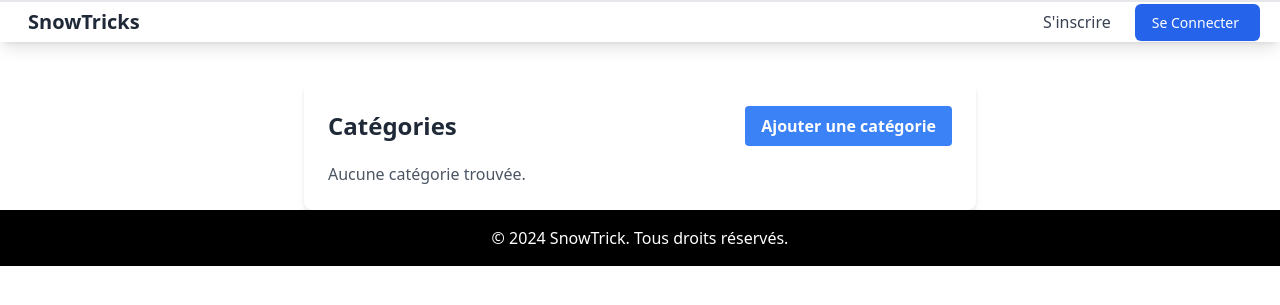
After one commit to AlxFrst/SnowTricks, a Symfony app: template templates/category/index.html.twig in a window 1280 px wide. The commit adds this page. Shown: the top 305 px of the page. Run offline with Twig, Linux system fonts and the light colour scheme; the template is opened without the code that fills it, so the values that code supplies are empty; some libraries are stand-ins or nearby versions.

Commit message:
Update category templates

```diff
--- a/templates/category/add.html.twig
+++ b/templates/category/add.html.twig
@@ -5,7 +5,7 @@
 {% block body %}
     <div class="flex justify-center mt-10">
         <div class="w-full max-w-lg p-6 bg-white rounded-lg shadow-md">
-            <h1 class="text-2xl font-semibold text-gray-800">Add a Category</h1>
+            <h1 class="text-2xl font-semibold text-gray-800">Ajouter une catégorie</h1>
             {% for message in app.flashes('success') %}
                 <div class="mt-4 p-2 bg-green-100 text-green-800 rounded">
                     {{ message }}
--- /dev/null
+++ b/templates/category/index.html.twig
@@ -0,0 +1,39 @@
+{% extends 'base.html.twig' %}
+
+{% block title %}Catégories{% endblock %}
+
+{% block body %}
+    <div class="flex justify-center mt-10">
+        <div class="w-full max-w-2xl p-6 bg-white rounded-lg shadow-md">
+            <div class="flex justify-between items-center">
+                <h1 class="text-2xl font-semibold text-gray-800">Catégories</h1>
+                <a href="{{ path('app_category_add') }}" class="bg-blue-500 hover:bg-blue-700 text-white font-bold py-2 px-4 rounded">
+                    Ajouter une catégorie
+                </a>
+            </div>
+
+            {% if categories is empty %}
+                <p class="text-gray-600 mt-4">Aucune catégorie trouvée.</p>
+            {% else %}
+                <table class="min-w-full leading-normal mt-6">
+                    <thead>
+                        <tr>
+                            <th class="px-5 py-3 border-b-2 border-gray-200 bg-gray-100 text-left text-xs font-semibold text-gray-600 uppercase tracking-wider">
+                                Nom
+                            </th>
+                        </tr>
+                    </thead>
+                    <tbody>
+                        {% for category in categories %}
+                            <tr>
+                                <td class="px-5 py-5 border-b border-gray-200 bg-white text-sm">
+                                    <p class="text-gray-900 whitespace-no-wrap">{{ category.name }}</p>
+                                </td>
+                            </tr>
+                        {% endfor %}
+                    </tbody>
+                </table>
+            {% endif %}
+        </div>
+    </div>
+{% endblock %}
```
